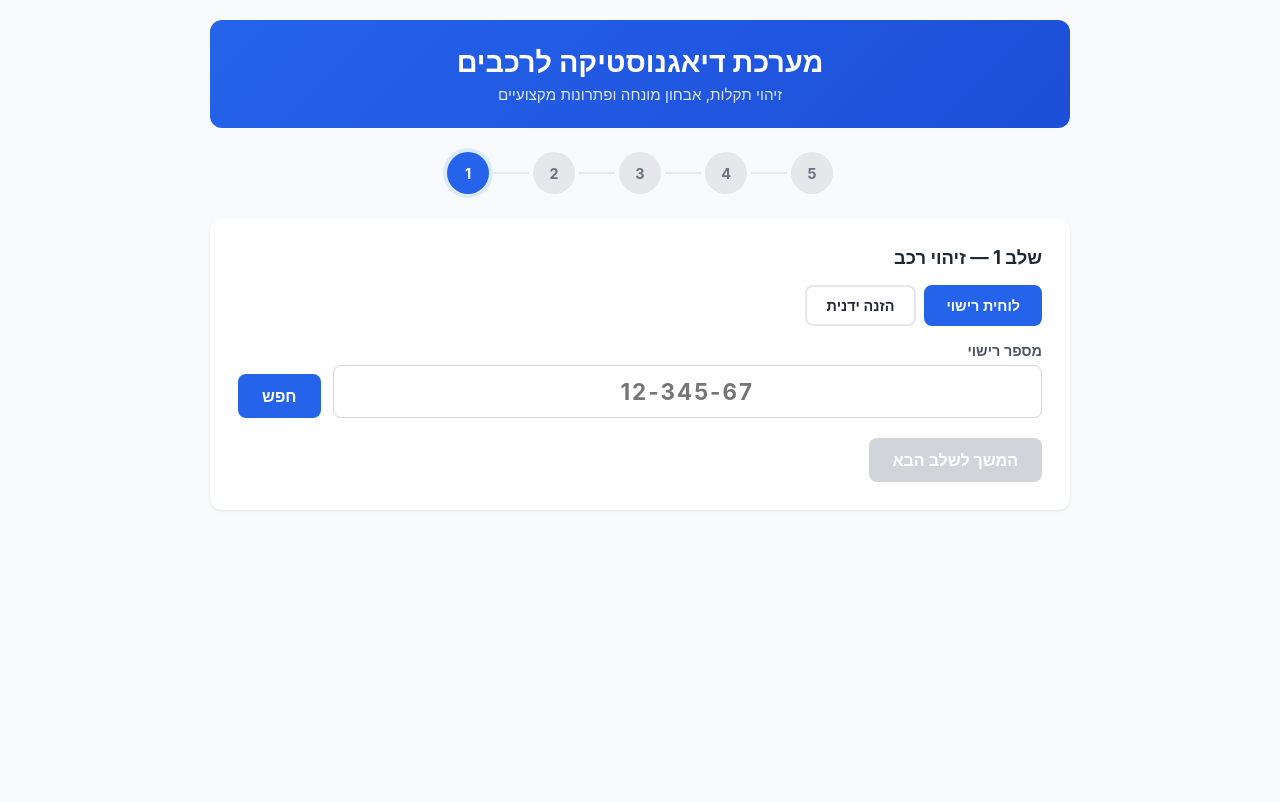
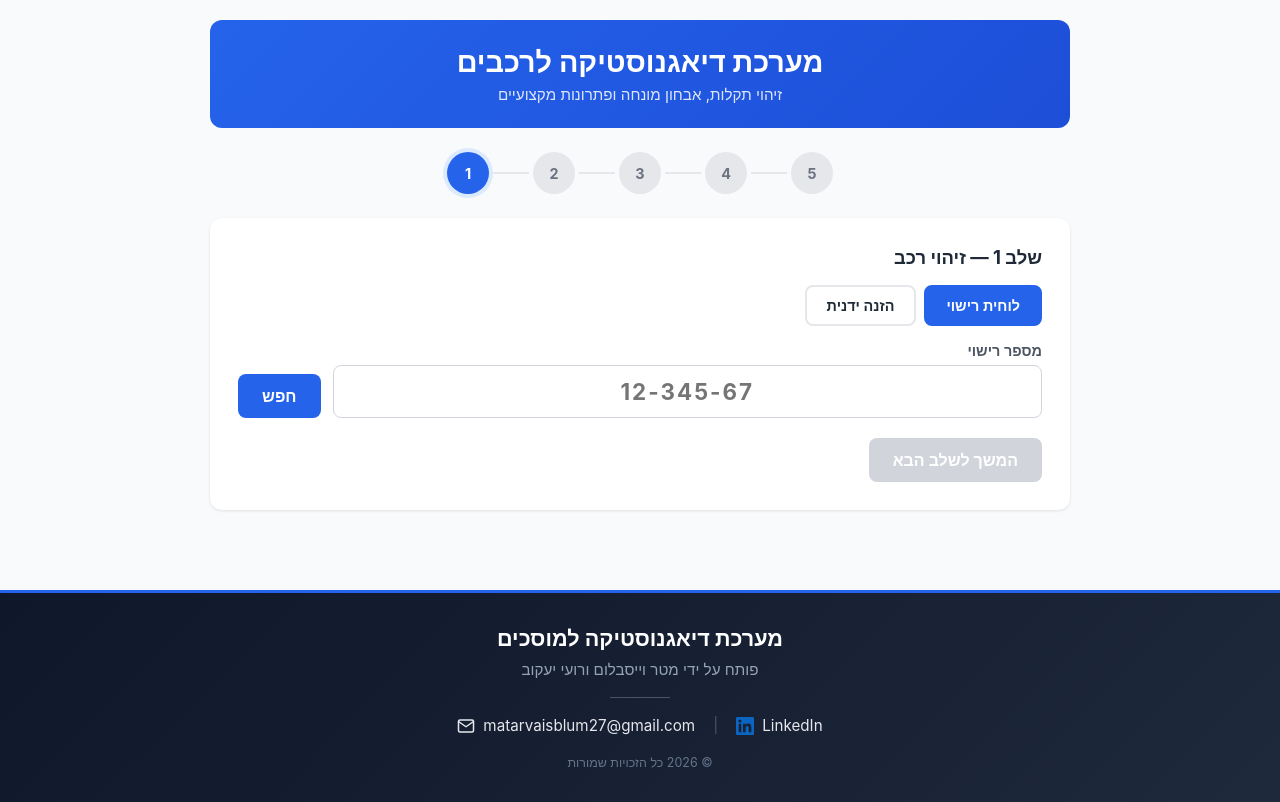
Before and after one commit to matarvaisblum27-ai/vehicle-diagnostics, a website: page index.src.html in a window 1280 px wide. Drawn offline with Linux system fonts and the light colour scheme.

Commit message:
feat: add business card footer with contact info

```diff
--- a/index.src.html
+++ b/index.src.html
@@ -221,6 +221,27 @@ input:focus,select:focus{outline:none;border-color:var(--pri);box-shadow:0 0 0 3
 
   <div id="loading" class="ld hid"><div class="spin"></div><p style="margin-top:12px">טוען נתוני רכבים...</p></div>
 </div>
+
+<!-- Business card footer -->
+<footer style="margin-top:40px;padding:32px 20px;background:linear-gradient(135deg,#0f172a,#1e293b);color:#e5e7eb;text-align:center;border-top:3px solid var(--pri)">
+  <div style="max-width:680px;margin:0 auto">
+    <div style="font-size:1.35rem;font-weight:700;color:#fff;margin-bottom:8px">מערכת דיאגנוסטיקה למוסכים</div>
+    <div style="font-size:.95rem;color:#94a3b8;margin-bottom:18px">פותח על ידי מטר וייסבלום ורועי יעקוב</div>
+    <div style="width:60px;height:1px;background:#475569;margin:0 auto 18px"></div>
+    <div style="display:flex;justify-content:center;align-items:center;gap:18px;flex-wrap:wrap;font-size:.95rem">
+      <a href="https://www.linkedin.com/in/matar-vaisblum-720172344/" target="_blank" rel="noopener" style="display:inline-flex;align-items:center;gap:8px;color:#e5e7eb;text-decoration:none;transition:.2s" onmouseover="this.style.color='#60a5fa'" onmouseout="this.style.color='#e5e7eb'">
+        <span>LinkedIn</span>
+        <svg width="18" height="18" viewBox="0 0 24 24" fill="#0a66c2" xmlns="http://www.w3.org/2000/svg"><path d="M20.447 20.452h-3.554v-5.569c0-1.328-.027-3.037-1.852-3.037-1.853 0-2.136 1.445-2.136 2.939v5.667H9.351V9h3.414v1.561h.046c.477-.9 1.637-1.85 3.37-1.85 3.601 0 4.267 2.37 4.267 5.455v6.286zM5.337 7.433a2.062 2.062 0 01-2.063-2.065 2.063 2.063 0 112.063 2.065zm1.782 13.019H3.555V9h3.564v11.452zM22.225 0H1.771C.792 0 0 .774 0 1.729v20.542C0 23.227.792 24 1.771 24h20.451C23.2 24 24 23.227 24 22.271V1.729C24 .774 23.2 0 22.222 0h.003z"/></svg>
+      </a>
+      <span style="color:#475569">|</span>
+      <a href="mailto:matarvaisblum27@gmail.com" style="display:inline-flex;align-items:center;gap:8px;color:#e5e7eb;text-decoration:none;transition:.2s" onmouseover="this.style.color='#60a5fa'" onmouseout="this.style.color='#e5e7eb'">
+        <span style="direction:ltr">matarvaisblum27@gmail.com</span>
+        <svg width="18" height="18" viewBox="0 0 24 24" fill="none" stroke="currentColor" stroke-width="2" stroke-linecap="round" stroke-linejoin="round"><path d="M4 4h16c1.1 0 2 .9 2 2v12c0 1.1-.9 2-2 2H4c-1.1 0-2-.9-2-2V6c0-1.1.9-2 2-2z"/><polyline points="22,6 12,13 2,6"/></svg>
+      </a>
+    </div>
+    <div style="margin-top:20px;font-size:.78rem;color:#64748b">© 2026 כל הזכויות שמורות</div>
+  </div>
+</footer>
 
 <script>
 // ── Data & State ───────────────────────────────────────────────────────────
```
Also changed, not shown: public/index.html (+1 -1 lines).
